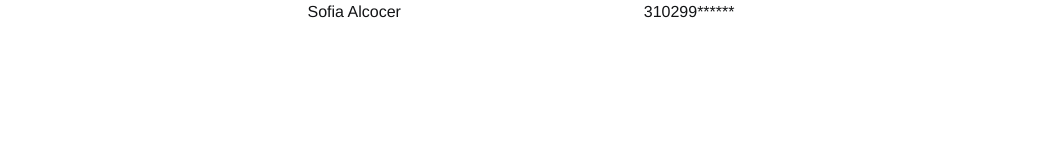
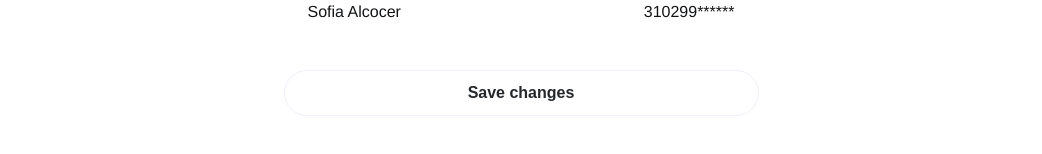
Before and after one commit to kaushalverma568/SMS, a Vue app: page /#/profile-details in a window 1280 px wide. Shown: the part 790-944 px from the top of the page, without its empty margins (119-1161 px from the left). Built offline with nearby package versions, Linux system fonts and the light colour scheme; what vue2-touch-events would draw is missing.

Commit message:
profile details page: save changes button

```diff
--- a/src/components/atoms/Input.vue
+++ b/src/components/atoms/Input.vue
@@ -26,6 +26,10 @@ export default {
         padding: 0 16px;
         width: 100%;
         box-sizing: border-box;
+
+        &:focus {
+            outline: none;
+        }
     }
 }
 </style>
--- a/src/pages/ProfileDetails.vue
+++ b/src/pages/ProfileDetails.vue
@@ -46,6 +46,8 @@
                 </div>
             </div>
         </div>
+
+        <Button big transparent fullWidth fullRounded>Save changes</Button>
     </div>
   </div>
 </template>
```
